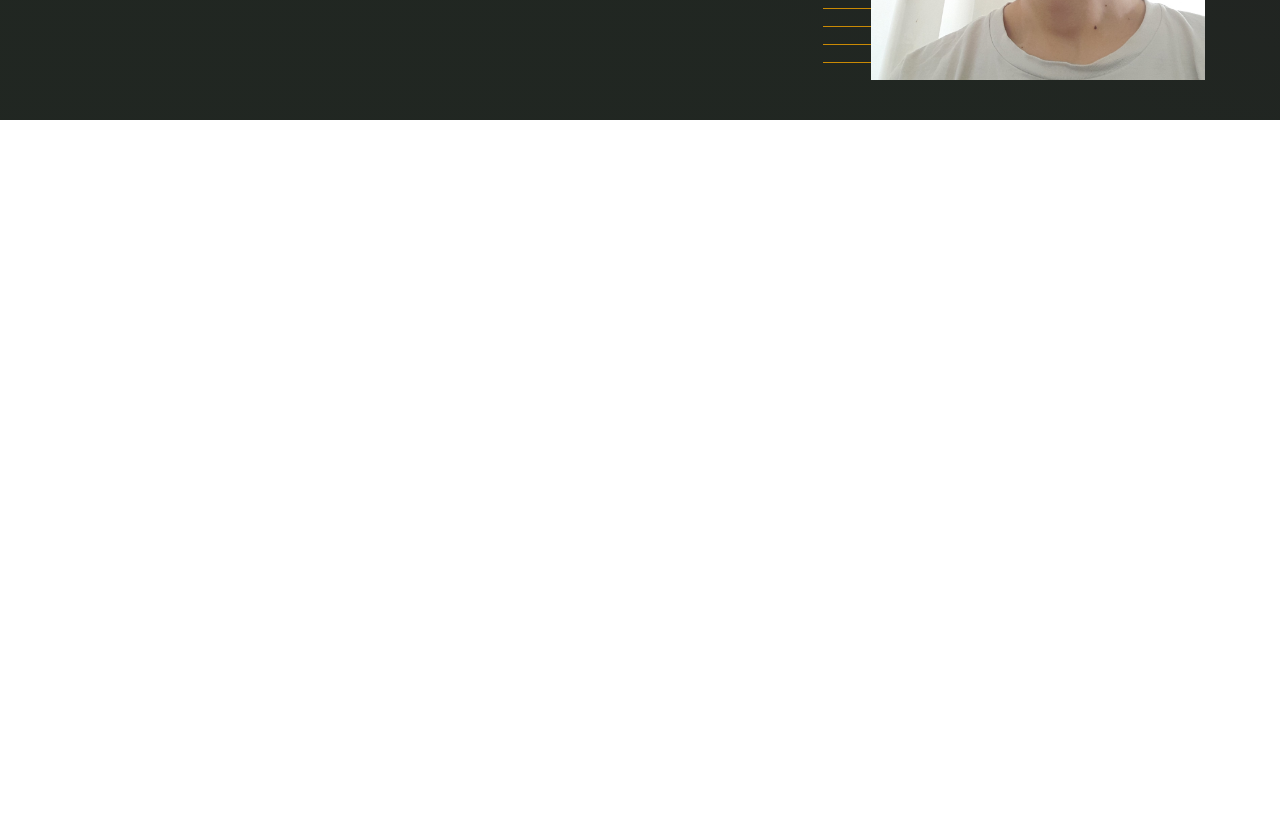
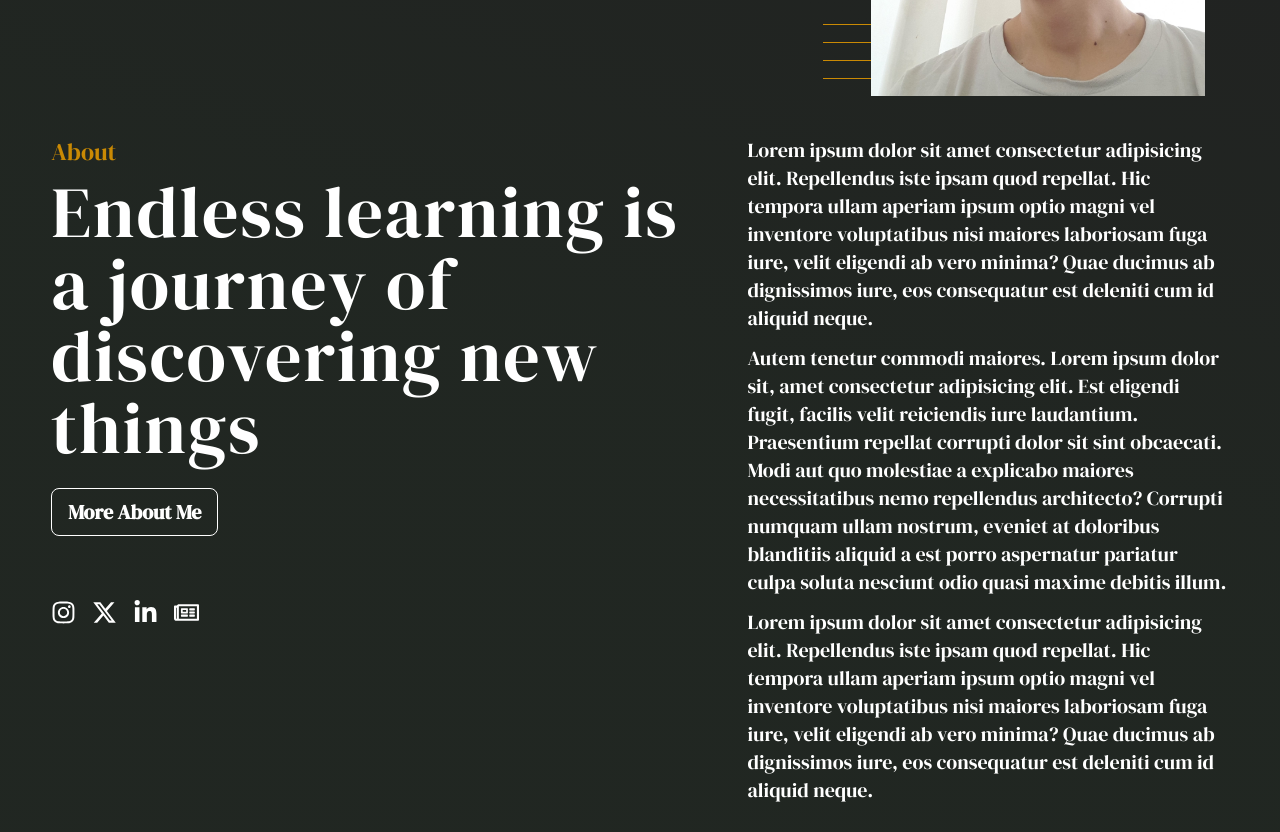
Before and after one commit to homayunmmdy/Javascript-Mosh, a Next.js app: page / in a window 1280 px wide. Shown: the part 460-1292 px from the top of the page. Before the commit the page ends 800 px from the top, so only its background shows below. Built offline with nearby package versions, Linux system fonts and the light colour scheme.

Commit message:
About section

```diff
--- /dev/null
+++ b/app/components/About.jsx
@@ -0,0 +1,70 @@
+import Link from 'next/link'
+import React from 'react'
+import { FaInstagram, FaRegNewspaper } from "react-icons/fa";
+import { FaXTwitter, FaLinkedinIn } from "react-icons/fa6";
+
+const About = () => {
+    return (
+        <div>
+            <div className='grid grid-cols-12 gap-4'>
+                <div className='col-span-12 md:col-span-6 xl:col-span-7'>
+                    <div className="text-yellow-600 relative mb-2 text-2xl">
+                        About
+                    </div>
+                    <h1 className="text-4xl font-light  sm:text-5xl md:text-7xl leading-10 tracking-wide leading-loose	 text-white">
+                        Endless learning is a journey of discovering new things
+                    </h1>
+                    <button className="btn btn-outline my-6 text-white hover:bg-white">
+                        <span className='text-xl text-white  hover:text-black'> More About Me</span>
+                    </button>
+                    <ul className='flex gap-4 mt-10'>
+                        <li>
+                            <Link href="/"><FaInstagram size={25} color='#fff' />
+                            </Link>
+                        </li>
+                        <li>
+                            <Link href="/"><FaXTwitter size={25} color='#fff' />
+                            </Link>
+                        </li>
+                        <li>
+                            <Link href="/"><FaLinkedinIn size={25} color='#fff' />
+                            </Link>
+                        </li>
+                        <li>
+                            <Link href="/"><FaRegNewspaper size={25} color='#fff' />
+                            </Link>
+                        </li>
+                    </ul>
+                </div>
+                <div className='col-span-12 md:col-span-6 xl:col-span-5'>
+                    <div>
+
+                        <p className='text-white font-base text-xl mb-3'>
+                            Lorem ipsum dolor sit amet consectetur adipisicing elit.
+                            Repellendus iste ipsam quod repellat. Hic tempora ullam aperiam
+                            ipsum optio magni vel inventore voluptatibus nisi maiores laboriosam
+                            fuga iure, velit eligendi ab vero minima? Quae ducimus ab dignissimos
+                            iure, eos consequatur est deleniti cum id aliquid neque.
+                        </p>
+                        <p className='text-white font-base text-xl mb-3'>
+                            Autem tenetur commodi maiores. Lorem ipsum dolor sit, amet consectetur adipisicing elit.
+                            Est eligendi fugit, facilis velit reiciendis iure laudantium. Praesentium repellat
+                            corrupti dolor sit sint obcaecati. Modi aut quo molestiae a explicabo maiores necessitatibus
+                            nemo repellendus architecto? Corrupti numquam ullam nostrum, eveniet at doloribus blanditiis
+                            aliquid a est porro aspernatur pariatur culpa soluta nesciunt odio quasi maxime debitis illum.
+                        </p>
+                        <p className='text-white font-base text-xl mb-3'>
+                            Lorem ipsum dolor sit amet consectetur adipisicing elit.
+                            Repellendus iste ipsam quod repellat. Hic tempora ullam aperiam
+                            ipsum optio magni vel inventore voluptatibus nisi maiores laboriosam
+                            fuga iure, velit eligendi ab vero minima? Quae ducimus ab dignissimos
+                            iure, eos consequatur est deleniti cum id aliquid neque.
+                        </p>
+                    </div>
+                </div>
+            </div>
+        </div>
+    )
+}
+
+export default About
--- a/app/components/Navbar.jsx
+++ b/app/components/Navbar.jsx
@@ -72,7 +72,7 @@ const Navbar = () => {
                 </div>
                 <hr className=" border-b-1 border-gray-500 lg:hidden" />
                  {isOpen && (<ul
-                className=" w-[92%] mx-auto px-6 "
+                className=" w-[92%] mx-auto px-6 lg:hidden"
                 >
                     {nav.map((item) => (
                         <li key={item.id} className="mx-1 py-3">
--- a/app/page.jsx
+++ b/app/page.jsx
@@ -1,11 +1,13 @@
 import React from 'react'
 import Hero from './components/Hero'
+import About from './components/About'
 
 const Home = () => {
   return (
     <div style={{background: "linear-gradient(20deg, hsl(130deg, 8%, 14%) 40%, hsl(0deg, 0%, 13%) 100%)"}}>
-      <div className=' w-[92%] mx-auto' >
+      <div className=' w-[92%] mx-auto py-4' >
         <Hero />
+        <About />
       </div>
     </div>
   )
```
